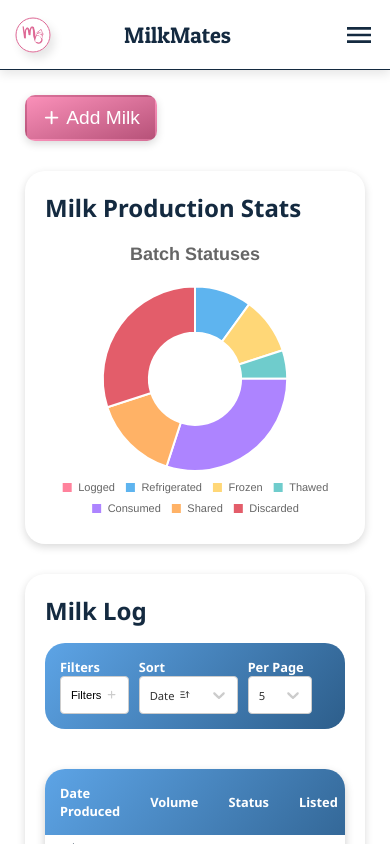
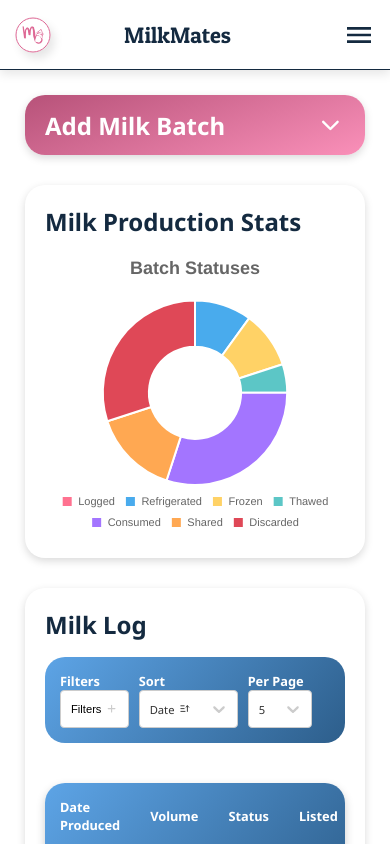
Before and after one commit to paulhemingway/MilkMates, a React (Create React App) app in the folder frontend/milk-mates/: page /log in a window 390 px wide. Built offline with nearby package versions, Linux system fonts and the light colour scheme.

Commit message:
Fixed some responsiveness and usability issues

```diff
--- a/frontend/milk-mates/src/assets/styles/Layout.scss
+++ b/frontend/milk-mates/src/assets/styles/Layout.scss
@@ -37,6 +37,7 @@
   .layout {
     .content {
       width: 100%;
+      height: calc(100vh - 70px);
 
       .nav-container {
         position: absolute;
--- a/frontend/milk-mates/src/assets/styles/Log.scss
+++ b/frontend/milk-mates/src/assets/styles/Log.scss
@@ -5,8 +5,54 @@
   overflow-y: scroll;
   padding: 10px;
 
-  .add-btn {
-    font-size: 1.2em;
+  .add-batch {
+    background-image: var(--pink-gradient);
+    color: white;
+    box-shadow: var(--shadow);
+    border-radius: 20px;
+    max-height: 60px;
+    overflow: hidden;
+    transition: max-height 0.5s ease-in-out;
+    &.expanded {
+      max-height: 400px;
+    }
+
+
+
+
+    .expand-click {
+      padding: 0 20px;
+      border-radius: 20px;
+      display: flex;
+      justify-content: space-between;
+      align-items: center;
+      gap: 10px;
+      cursor: pointer;
+      height: 60px;
+
+      svg {
+        font-size: 1.8em;
+
+        &.flipped {
+          transform: rotate(180deg);
+        }
+      }
+
+      &.expanded {
+        border-radius: 20px 20px 0px 0px;
+      }
+
+      &:focus {
+        background-image: var(--active-pink-gradient);
+        outline: none;
+        box-shadow: inset 0 0 0 3px var(--blue);
+      }
+    }
+
+    .add-form {
+      padding: 20px;
+      background-color: white;
+    }
   }
 
   .log-table {
@@ -245,6 +291,12 @@
       }
     }
   }
+
+  .log-charts {
+    display: flex;
+    justify-content: center;
+    max-height: 400px;
+  }
 }
 
 @media only screen and (max-width: 520px) {
--- a/frontend/milk-mates/src/assets/styles/global.scss
+++ b/frontend/milk-mates/src/assets/styles/global.scss
@@ -13,8 +13,8 @@
   --shadow: 0 3px 8px rgba(0, 0, 0, 0.15);
   --dark-shadow: 0 3px 4px rgba(0, 0, 0, 0.35);
 
-  --pink-gradient: linear-gradient(160deg, #fa90b9, #b75279);
-  --active-pink-gradient: linear-gradient(160deg, #d77c9f, #994364);
+  --pink-gradient: linear-gradient(160deg, #b75279, #fa90b9);
+  --active-pink-gradient: linear-gradient(160deg, #994364, #d77c9f);
   --disabled-pink-gradient: linear-gradient(160deg, #f6bcd2, #b98397);
   --blue-gradient: linear-gradient(130deg, #5da4e6, #2d5e8b);
 }
--- a/frontend/milk-mates/src/components/charts/PieChart.js
+++ b/frontend/milk-mates/src/components/charts/PieChart.js
@@ -23,14 +23,15 @@ export default function PieChart({ data }) {
     data.discarded ?? 0,
   ];
 
+
   const colors = [
-    "rgba(255, 99, 132, 0.8)", // Logged
-    "rgba(54, 162, 235, 0.8)", // Refrigerated
-    "rgba(255, 206, 86, 0.8)", // Frozen
-    "rgba(75, 192, 192, 0.8)", // Thawed
-    "rgba(153, 102, 255, 0.8)", // Consumed
-    "rgba(255, 159, 64, 0.8)", // Shared
-    "rgba(220, 53, 69, 0.8)", // Discarded
+    "rgba(255, 99, 132, 0.9)", // Logged
+    "rgba(54, 162, 235, 0.9)", // Refrigerated
+    "rgba(255, 206, 86, 0.9)", // Frozen
+    "rgba(75, 192, 192, 0.9)", // Thawed
+    "rgba(153, 102, 255, 0.9)", // Consumed
+    "rgba(255, 159, 64, 0.9)", // Shared
+    "rgba(220, 53, 69, 0.9)", // Discarded
   ];
 
   const chartData = {
--- a/frontend/milk-mates/src/components/global/Layout.js
+++ b/frontend/milk-mates/src/components/global/Layout.js
@@ -17,11 +17,15 @@ export default function Layout() {
 
   return (
     <div className="layout">
-        <Header collapsed={collapsed} toggleCollapse={toggleCollapse} />
+      <Header collapsed={collapsed} toggleCollapse={toggleCollapse} />
 
       <div className="content">
         <nav className={`nav-container ${collapsed ? "collapsed" : ""}`}>
-          <Sidebar clicked={toggleCollapse} logout={logout}/>
+          <Sidebar
+            clicked={toggleCollapse}
+            collapsed={collapsed}
+            logout={logout}
+          />
         </nav>
         <main className="outlet-container">
           <div className="outlet">
--- a/frontend/milk-mates/src/components/logPage/AddBatch.js
+++ b/frontend/milk-mates/src/components/logPage/AddBatch.js
@@ -0,0 +1,47 @@
+import React, { useState, useRef, useEffect } from "react";
+import { FiChevronDown } from "react-icons/fi";
+
+export default function AddBatch() {
+  const [collapsed, setCollapsed] = useState(true);
+  const expandClickRef = useRef(null);
+
+  useEffect(() => {
+    const handleKeyDown = (event) => {
+      if (event.code === "Space") {
+        event.preventDefault();
+        toggleCollapse();
+      }
+    };
+
+    expandClickRef.current.addEventListener("keypress", handleKeyDown);
+
+    return () => {
+      expandClickRef.current.removeEventListener("keypress", handleKeyDown);
+    };
+  }, [collapsed]);
+
+  const handleSubmit = () => {};
+
+  const toggleCollapse = () => {
+    setCollapsed(!collapsed);
+  };
+
+  return (
+    <div className={collapsed ? "add-batch" : "expanded add-batch"}>
+      <div
+        className={collapsed ? "expand-click" : "expand-click expanded"}
+        onClick={toggleCollapse}
+        tabIndex="0"
+        ref={expandClickRef}
+      >
+        <h2>Add Milk Batch</h2>
+        <FiChevronDown className={collapsed ? "" : "flipped"} />
+      </div>
+      <div className="add-form">
+        <form>
+          <input type="submit" tabIndex={collapsed ? "-1" : "0"} />
+        </form>
+      </div>
+    </div>
+  );
+}
--- a/frontend/milk-mates/src/components/logPage/LogCharts.js
+++ b/frontend/milk-mates/src/components/logPage/LogCharts.js
@@ -9,7 +9,7 @@ export default function LogCharts({data}) {
   }, {});
 
   return (
-    <div>
+    <div className='log-charts'>
       <PieChart data={statusCount} />
     </div>
   )
--- a/frontend/milk-mates/src/components/sidebar/Sidebar.js
+++ b/frontend/milk-mates/src/components/sidebar/Sidebar.js
@@ -1,4 +1,4 @@
-import React, { useEffect } from "react";
+import React, { useEffect, useState } from "react";
 import { NavLink } from "react-router-dom";
 import { useAuth } from "contexts/AuthProvider";
 import "assets/styles/Sidebar.scss";
@@ -14,22 +14,39 @@ import {
 
 // props will need the logout function and user info (name)
 export default function Sidebar(props) {
+  const [width, setWidth] = useState(window.innerWidth);
+  const [selectable, setSelectable] = useState(true)
+
+  useEffect(() => {
+    const handleResize = () => setWidth(window.innerWidth);
+    window.addEventListener("resize", handleResize);
+    return () => window.removeEventListener("resize", handleResize);
+  }, []);
+
+  useEffect(() => {
+    if(props.collapsed) {
+      setSelectable(width >= 1024)
+    } else {
+      setSelectable(true)
+    }
+  }, [props.collapsed, width])
+
   const { user } = useAuth();
 
   const clicked = () => {
     props.clicked();
   };
 
-  // useEffect(() => {
-  //   console.log(user);
-  // }, [user]);
-
   return (
     <nav className="nav shadow">
       <div className="app-links">
         <ul>
           <li>
-            <NavLink to="/dashboard" onClick={clicked}>
+            <NavLink
+              to="/dashboard"
+              onClick={clicked}
+              tabIndex={selectable ? "0" : "-1"}
+            >
               <div className="nav-link">
                 <AiOutlineHome />
                 <span>Dashboard</span>
@@ -37,7 +54,11 @@ export default function Sidebar(props) {
             </NavLink>
           </li>
           <li>
-            <NavLink to="/log" onClick={clicked}>
+            <NavLink
+              to="/log"
+              onClick={clicked}
+              tabIndex={selectable ? "0" : "-1"}
+            >
               <div className="nav-link">
                 <BiBarChartAlt2 />
                 <span>Milk Log</span>
@@ -45,7 +66,11 @@ export default function Sidebar(props) {
             </NavLink>
           </li>
           <li>
-            <NavLink to="/share" onClick={clicked}>
+            <NavLink
+              to="/share"
+              onClick={clicked}
+              tabIndex={selectable ? "0" : "-1"}
+            >
               <div className="nav-link">
                 <TbBottle />
                 <span>Share Milk</span>
@@ -53,7 +78,11 @@ export default function Sidebar(props) {
             </NavLink>
           </li>
           <li>
-            <NavLink to="/find" onClick={clicked}>
+            <NavLink
+              to="/find"
+              onClick={clicked}
+              tabIndex={selectable ? "0" : "-1"}
+            >
               <div className="nav-link">
                 <TbSearch />
                 <span>Find Milk</span>
@@ -61,7 +90,11 @@ export default function Sidebar(props) {
             </NavLink>
           </li>
           <li>
-            <NavLink to="/messages" onClick={clicked}>
+            <NavLink
+              to="/messages"
+              onClick={clicked}
+              tabIndex={selectable ? "0" : "-1"}
+            >
               <div className="nav-link">
                 <TbMessageCircle />
                 <span>Messages</span>
@@ -69,7 +102,11 @@ export default function Sidebar(props) {
             </NavLink>
           </li>
           <li>
-            <NavLink to="/resources" onClick={clicked}>
+            <NavLink
+              to="/resources"
+              onClick={clicked}
+              tabIndex={selectable ? "0" : "-1"}
+            >
               <div className="nav-link">
                 <TbClipboardCheck />
                 <span>Resources</span>
@@ -81,18 +118,26 @@ export default function Sidebar(props) {
       <div className="profile-links">
         <hr></hr>
         <ul>
-          {user &&
+          {user && (
             <li>
-              <NavLink to={`/profile/${user.username}`} onClick={clicked}>
+              <NavLink
+                to={`/profile/${user.username}`}
+                onClick={clicked}
+                tabIndex={selectable ? "0" : "-1"}
+              >
                 <div className="nav-link">
                   <AiOutlineUser />
                   <span>{user.username}</span>
                 </div>
               </NavLink>
             </li>
-}
+          )}
           <li>
-            <div onClick={props.logout} className="logout-cont">
+            <div
+              onClick={props.logout}
+              className="logout-cont"
+              tabIndex={selectable ? "0" : "-1"}
+            >
               <div className="nav-link logout">
                 <BiLogOut />
                 <span>Log out</span>
--- a/frontend/milk-mates/src/pages/Log.js
+++ b/frontend/milk-mates/src/pages/Log.js
@@ -3,6 +3,7 @@ import Wrapper from "components/global/Wrapper";
 import LogCharts from "components/logPage/LogCharts";
 import LogTable from "components/logPage/LogTable";
 import { useEffect } from "react";
+import AddBatch from "components/logPage/AddBatch";
 
 import { HiPlus } from "react-icons/hi";
 
@@ -18,18 +19,12 @@ export default function Log(props) {
     // this is where the batches data will be pulled from the API
   }, []);
 
-  const addButtonClicked = () => {};
+  const addBatchClicked = () => {};
 
   return (
     <div className="log">
       <div>
-        <button
-          className="button primary-button add-btn"
-          onClick={addButtonClicked}
-        >
-          <HiPlus />
-          Add Milk
-        </button>
+        <AddBatch />
       </div>
       <div>
         <Wrapper header="Milk Production Stats">
```
Also changed, not shown: frontend/milk-mates/src/pages/Layout.js (deleted, +0 -12 lines). Lines whose indentation alone changed are shown as unchanged.
